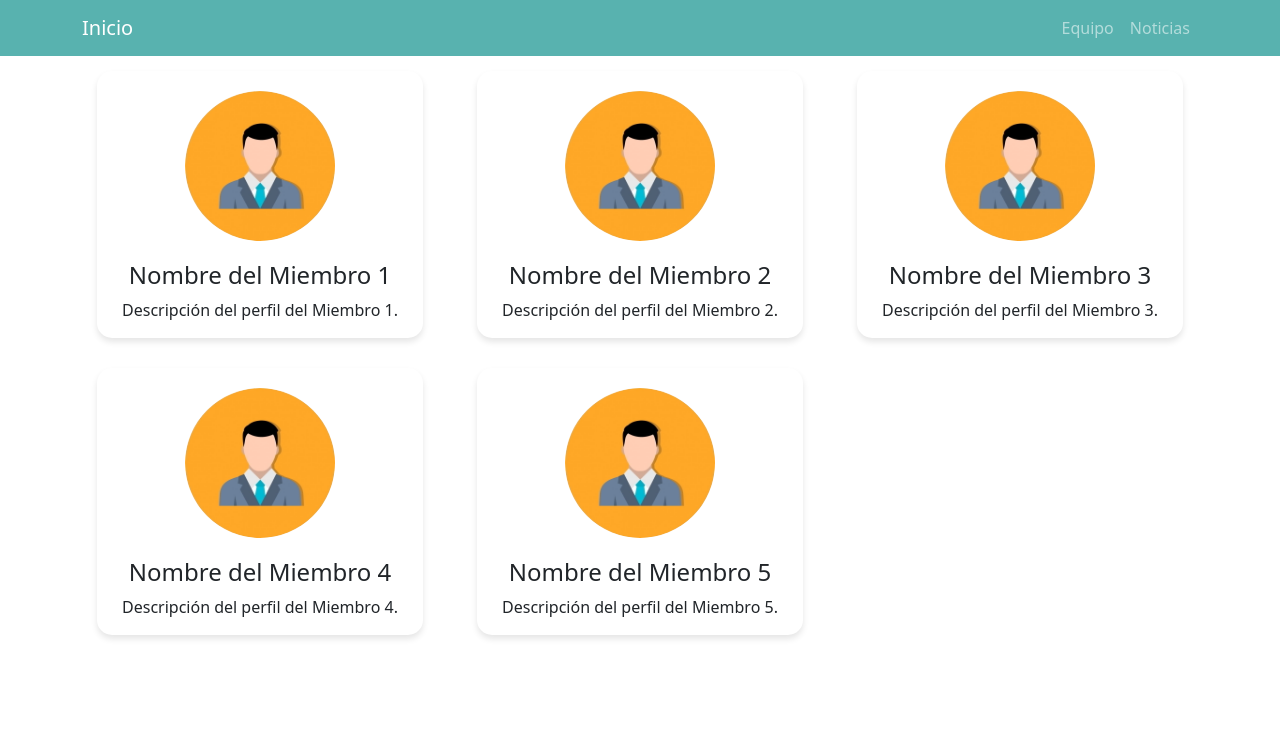
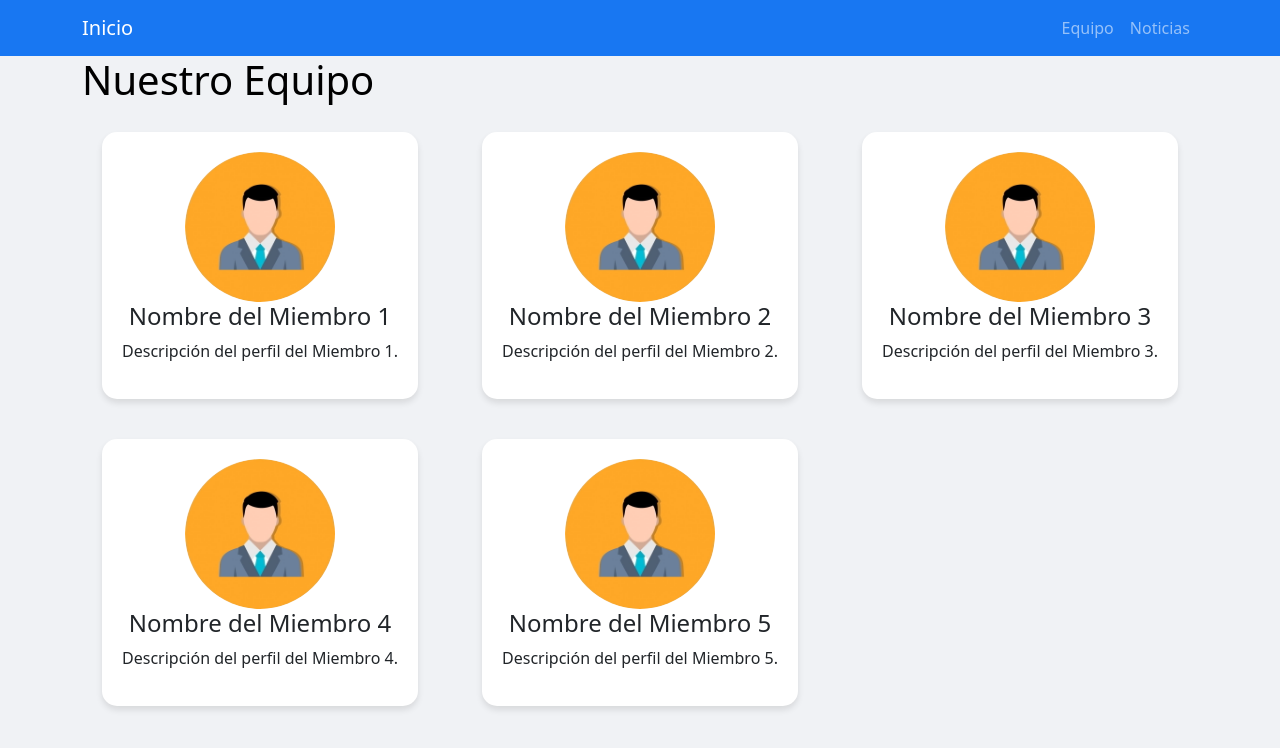
Before and after one commit to ingmiguel2/misitio, a plain HTML site: page equipo.html in a window 1280 px wide. Drawn offline with nearby package versions, Linux system fonts and the light colour scheme.

Commit message:
Update equipo.html

```diff
--- a/equipo.html
+++ b/equipo.html
@@ -9,25 +9,27 @@
     <style>
         /* Estilos CSS personalizados */
         body {
-            background-color: #ffffff; /* Fondo blanco */
+            background-color: #f0f2f5; /* Fondo similar a Facebook */
             color: #000000; /* Texto negro */
         }
         .navbar {
-            background-color: #58B2AF; /* Color del menú */
+            background-color: #1877f2; /* Color del menú similar a Facebook */
         }
         .card {
             border: none; /* Sin bordes */
             border-radius: 15px; /* Bordes redondeados */
             box-shadow: 0 4px 6px rgba(0, 0, 0, 0.1); /* Efecto sombra */
             text-align: center;
-            margin: 15px;
+            margin: 20px;
+            padding: 20px;
         }
         .card img {
             border-radius: 50%; /* Imagen circular */
             width: 150px; /* Tamaño de la imagen */
             height: 150px;
             object-fit: cover;
-            margin: 20px auto; /* Centrar la imagen */
+            margin: 0 auto; /* Centrar la imagen */
+            display: block;
         }
     </style>
 </head>
@@ -49,6 +51,7 @@
 
     <!-- Cards del Equipo -->
     <div class="container">
+        <h1>Nuestro Equipo</h1>
         <div class="row">
             <div class="col-md-4">
                 <div class="card">
```
